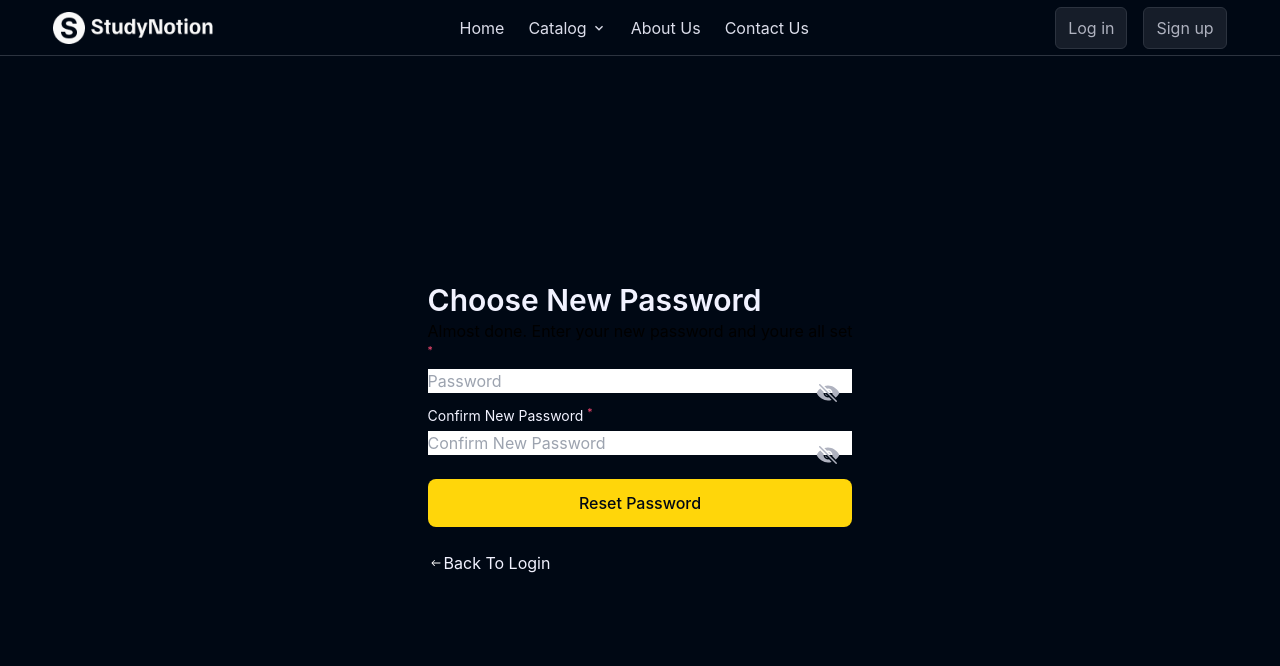
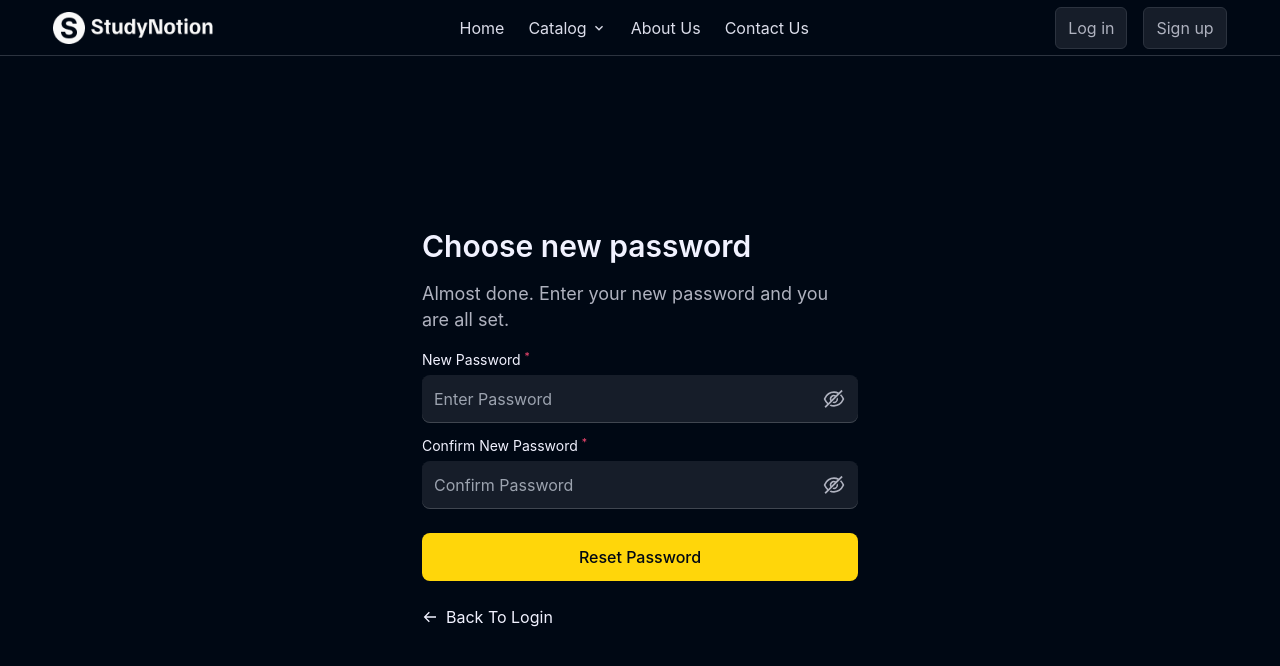
Before and after one commit to pra329/StudyNotion, a React (Create React App) app: page /update-password/1 in a window 1280 px wide. Shown: the top 666 px of the page. Built offline with nearby package versions, Linux system fonts and the light colour scheme.

Commit message:
Modify VerifyEmail Page

```diff
--- a/src/pages/UpdatePassword.jsx
+++ b/src/pages/UpdatePassword.jsx
@@ -2,9 +2,8 @@
 import { useDispatch, useSelector } from 'react-redux'
 import { resetPassword } from '../services/operations/authApi';
 import { Link, useLocation, useNavigate } from 'react-router-dom';
-import { MdOutlineRemoveRedEye } from "react-icons/md";
-import { IoEyeOff } from "react-icons/io5";
-import { IoIosArrowRoundBack } from "react-icons/io";
+import { BiArrowBack } from "react-icons/bi"
+import { AiOutlineEye, AiOutlineEyeInvisible } from "react-icons/ai"
 
 const UpdatePassword = () => {
     const dispatch = useDispatch();
@@ -39,37 +38,80 @@
             ) :
             (
                 <div className="max-w-[500px] p-4 lg:p-8">
-                    <h1 className="text-[1.875rem] font-semibold leading-[2.375rem] text-richblack-5">Choose New Password</h1>
-                    <p>Almost done. Enter your new password and youre all set</p>
+                     <h1 className="text-[1.875rem] font-semibold leading-[2.375rem] text-richblack-5">
+                        Choose new password
+                    </h1>
+                    <p className="my-4 text-[1.125rem] leading-[1.625rem] text-richblack-100">
+                        Almost done. Enter your new password and you are all set.
+                    </p>
                     <form onSubmit={handleOnSubmit}>
                         <label className="relative">
-                            <p className="mb-1 text-[0.875rem] leading-[1.375rem] text-richblack-5"><sup className="text-pink-200">*</sup></p>
-                            <input required type={showPassword ? "text" : "password"} name='password' value={password} onChange={handleOnChange} placeholder='Password'  className="form-style w-full !pr-10"/>
-                            <span onClick={() => setShowPassword((prev) => !prev)} className="absolute right-3 top-[38px] z-[10] cursor-pointer">
-                                {
-                                    showPassword ? <MdOutlineRemoveRedEye fontSize={24} fill="#AFB2BF" /> : <IoEyeOff fontSize={24}  fill="#AFB2BF"/>
-                                }
+                        <p className="mb-1 text-[0.875rem] leading-[1.375rem] text-richblack-5">
+                            New Password <sup className="text-pink-200">*</sup>
+                        </p>
+                    <input
+                        required
+                        type={showPassword ? "text" : "password"}
+                        name="password"
+                        value={password}
+                        onChange={handleOnChange}
+                        placeholder="Enter Password"
+                        style={{
+                            boxShadow: "inset 0px -1px 0px rgba(255, 255, 255, 0.18)",
+                          }}
+                        className="w-full rounded-[0.5rem] bg-richblack-800 p-[12px] text-richblack-5"
+                    />
+                    <span
+                    onClick={() => setShowPassword((prev) => !prev)}
+                    className="absolute right-3 top-[38px] z-[10] cursor-pointer"
+                    >
+                    {showPassword ? (
+                        <AiOutlineEye fontSize={24} fill="#AFB2BF" />
+                    ) : (
+                        <AiOutlineEyeInvisible fontSize={24} fill="#AFB2BF" />
+                    )}
                     </span>
                     </label>
 
                     <label className="relative mt-3 block">
-                            <p className="mb-1 text-[0.875rem] leading-[1.375rem] text-richblack-5">Confirm New Password <sup className="text-pink-200">*</sup></p>
-                            <input required type={showConfirmPassword ? "text" : "password"} name='confirmPassword' value={confirmPassword} onChange={handleOnChange} placeholder='Confirm New Password'className="form-style w-full !pr-10"/>
-                            <span onClick={() => setshowConfirmPassword((prev) => !prev)} className="absolute right-3 top-[38px] z-[10] cursor-pointer">
-                                {
-                                    showConfirmPassword ? <MdOutlineRemoveRedEye fontSize={24}  fill="#AFB2BF" /> : <IoEyeOff fontSize={24}  fill="#AFB2BF" />
-                                }
+                    <p className="mb-1 text-[0.875rem] leading-[1.375rem] text-richblack-5">
+                    Confirm New Password <sup className="text-pink-200">*</sup>
+                    </p>
+                    <input
+                        required
+                        type={showConfirmPassword ? "text" : "password"}
+                        name="confirmPassword"
+                        value={confirmPassword}
+                        onChange={handleOnChange}
+                        placeholder="Confirm Password"
+                        style={{
+                            boxShadow: "inset 0px -1px 0px rgba(255, 255, 255, 0.18)",
+                        }}
+                        className="w-full rounded-[0.5rem] bg-richblack-800 p-[12px] text-richblack-5"
+                    />
+                            <span
+                            onClick={() => setshowConfirmPassword((prev) => !prev)}
+                            className="absolute right-3 top-[38px] z-[10] cursor-pointer"
+                            >
+                            {showConfirmPassword ? (
+                                <AiOutlineEye fontSize={24} fill="#AFB2BF" />
+                            ) : (
+                                <AiOutlineEyeInvisible fontSize={24} fill="#AFB2BF" />
+                            )}
                             </span>
                         </label>
-                        <button type='submit'  className="mt-6 w-full rounded-[8px] bg-yellow-50 py-[12px] px-[12px] font-medium text-richblack-900">
+                        <button
+              type="submit"
+              className="mt-6 w-full rounded-[8px] bg-yellow-50 py-[12px] px-[12px] font-medium text-richblack-900"
+            >
               Reset Password
             </button>
           </form>
           <div className="mt-6 flex items-center justify-between">
             <Link to="/login">
-                    <div className='flex flex-row items-center'>
-                    <IoIosArrowRoundBack className='text-white'/> <p className="flex items-center gap-x-2 text-richblack-5">Back To Login</p>
-                    </div>
+              <p className="flex items-center gap-x-2 text-richblack-5">
+                <BiArrowBack /> Back To Login
+              </p>
             </Link>
                 </div>
                 </div>
--- a/src/pages/VerifyEmail.jsx
+++ b/src/pages/VerifyEmail.jsx
@@ -38,10 +38,10 @@
                 <p className="text-[1.125rem] leading-[1.625rem] my-4 text-richblack-100">A verification code has been sent to you. Enter the code below</p>
                 <form onSubmit={handleOnSubmit}>
                 <OTPInput
-              value={otp}
-              onChange={setOtp}
-              numInputs={6}
-              renderInput={(props) => (
+                value={otp}
+                onChange={setOtp}
+                numInputs={6}
+                renderInput={(props) => (
                 <input
                   {...props}
                   placeholder="-"
@@ -62,8 +62,8 @@
                 </form>
                 <div className="mt-6 flex items-center justify-between">
                     <Link to="/login">
-                    <div>
-                    <IoIosArrowRoundBack className='text-white'/> <p className="flex items-center gap-x-2 text-richblack-5">Back To Login</p>
+                    <div className='flex items-center gap-2'>
+                    <IoIosArrowRoundBack className='text-white' fontSize={24}/> <p className="flex items-center gap-x-2 text-richblack-5">Back To Login</p>
                     </div>
                     </Link>
                     <button className="flex items-center text-blue-100 gap-x-2" onClick={() => dispatch(sendOtp(signupData.email,navigate))}>
```
Lines whose indentation alone changed are shown as unchanged.
